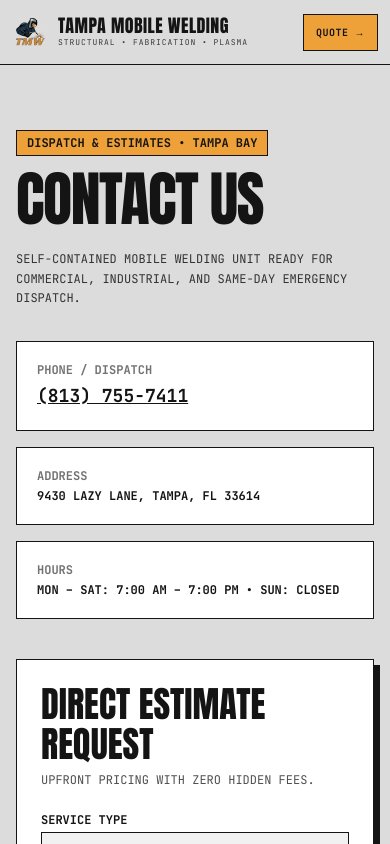
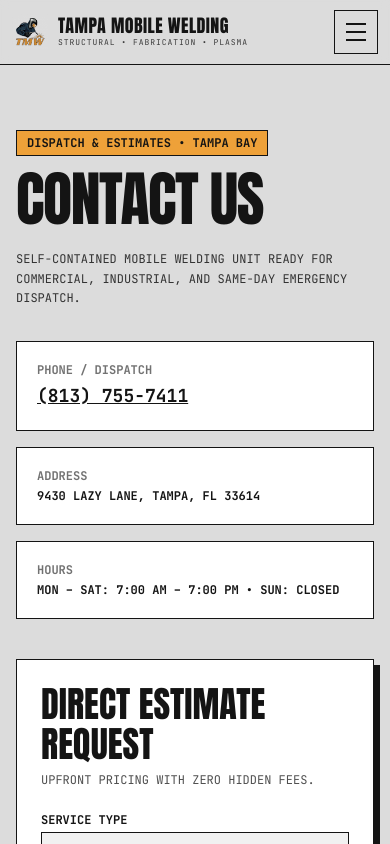
Before and after one commit to Perenbok/tmw, a Next.js app: page /tmw/contact in a window 390 px wide. Shown: the top 844 px of the page. Built offline with nearby package versions, Linux system fonts and the light colour scheme.

Commit message:
Replace mobile header quote button with hamburger navigation menu

```diff
--- a/src/components/Header.tsx
+++ b/src/components/Header.tsx
@@ -2,6 +2,7 @@
 
 import Link from "next/link";
 import { usePathname } from "next/navigation";
+import { useEffect, useState } from "react";
 
 interface HeaderProps {
   onOpenQuote: (service?: string) => void;
@@ -16,6 +17,11 @@ const NAV_ITEMS = [
 
 export default function Header({ onOpenQuote }: HeaderProps) {
   const pathname = usePathname();
+  const [menuOpen, setMenuOpen] = useState(false);
+
+  useEffect(() => {
+    setMenuOpen(false);
+  }, [pathname]);
 
   return (
     <header className="sticky top-0 z-40 bg-concrete/95 backdrop-blur-sm border-b border-carbon">
@@ -55,23 +61,90 @@ export default function Header({ onOpenQuote }: HeaderProps) {
           })}
         </nav>
 
-        <div className="flex items-center gap-2 sm:gap-3 shrink-0">
+        <div className="hidden lg:flex items-center gap-3 shrink-0">
           <a
             href="tel:+18137557411"
-            className="hidden md:flex items-center font-mono text-xs font-bold border border-carbon px-4 py-3 hover:bg-carbon hover:text-acid transition-colors"
+            className="flex items-center font-mono text-xs font-bold border border-carbon px-4 py-3 hover:bg-carbon hover:text-acid transition-colors"
           >
             (813) 755-7411
           </a>
           <button
             onClick={() => onOpenQuote()}
-            className="bg-acid hover:bg-carbon hover:text-acid text-carbon border border-carbon font-mono text-[10px] sm:text-xs font-bold uppercase tracking-wider px-3 py-2.5 sm:px-5 sm:py-3 transition-colors duration-200 flex items-center gap-1.5 sm:gap-2 cursor-pointer whitespace-nowrap"
+            className="bg-acid hover:bg-carbon hover:text-acid text-carbon border border-carbon font-mono text-xs font-bold uppercase tracking-wider px-5 py-3 transition-colors duration-200 flex items-center gap-2 cursor-pointer"
           >
-            <span>QUOTE</span>
-            <span className="hidden sm:inline">GET A QUOTE</span>
+            <span>GET A QUOTE</span>
             <span>→</span>
           </button>
         </div>
+
+        <button
+          type="button"
+          onClick={() => setMenuOpen((prev) => !prev)}
+          aria-expanded={menuOpen}
+          aria-label={menuOpen ? "Close menu" : "Open menu"}
+          className="lg:hidden w-11 h-11 shrink-0 border border-carbon bg-concrete hover:bg-acid text-carbon flex flex-col items-center justify-center gap-1.5 cursor-pointer transition-colors"
+        >
+          <span
+            className={`w-5 h-0.5 bg-carbon transition-transform duration-200 ${
+              menuOpen ? "translate-y-2 rotate-45" : ""
+            }`}
+          />
+          <span
+            className={`w-5 h-0.5 bg-carbon transition-opacity duration-200 ${
+              menuOpen ? "opacity-0" : "opacity-100"
+            }`}
+          />
+          <span
+            className={`w-5 h-0.5 bg-carbon transition-transform duration-200 ${
+              menuOpen ? "-translate-y-2 -rotate-45" : ""
+            }`}
+          />
+        </button>
       </div>
+
+      {menuOpen && (
+        <div className="lg:hidden border-t border-carbon bg-concrete px-3 py-4 space-y-2 font-mono text-xs uppercase tracking-widest">
+          <nav className="flex flex-col divide-y divide-carbon/15 border border-carbon bg-white/40">
+            {NAV_ITEMS.map((item) => {
+              const isActive = pathname === item.href;
+              return (
+                <Link
+                  key={item.href}
+                  href={item.href}
+                  onClick={() => setMenuOpen(false)}
+                  className={`px-4 py-3.5 flex items-center justify-between transition-colors ${
+                    isActive
+                      ? "bg-acid text-carbon font-bold"
+                      : "text-carbon hover:bg-acid"
+                  }`}
+                >
+                  <span>{item.label}</span>
+                  <span>→</span>
+                </Link>
+              );
+            })}
+          </nav>
+
+          <div className="pt-2 grid grid-cols-1 sm:grid-cols-2 gap-2">
+            <a
+              href="tel:+18137557411"
+              className="border border-carbon px-4 py-3 font-bold text-center hover:bg-carbon hover:text-acid transition-colors"
+            >
+              CALL (813) 755-7411
+            </a>
+            <button
+              type="button"
+              onClick={() => {
+                setMenuOpen(false);
+                onOpenQuote();
+              }}
+              className="bg-acid hover:bg-carbon hover:text-acid text-carbon border border-carbon px-4 py-3 font-bold uppercase tracking-wider cursor-pointer transition-colors"
+            >
+              GET A QUOTE →
+            </button>
+          </div>
+        </div>
+      )}
     </header>
   );
 }
```
